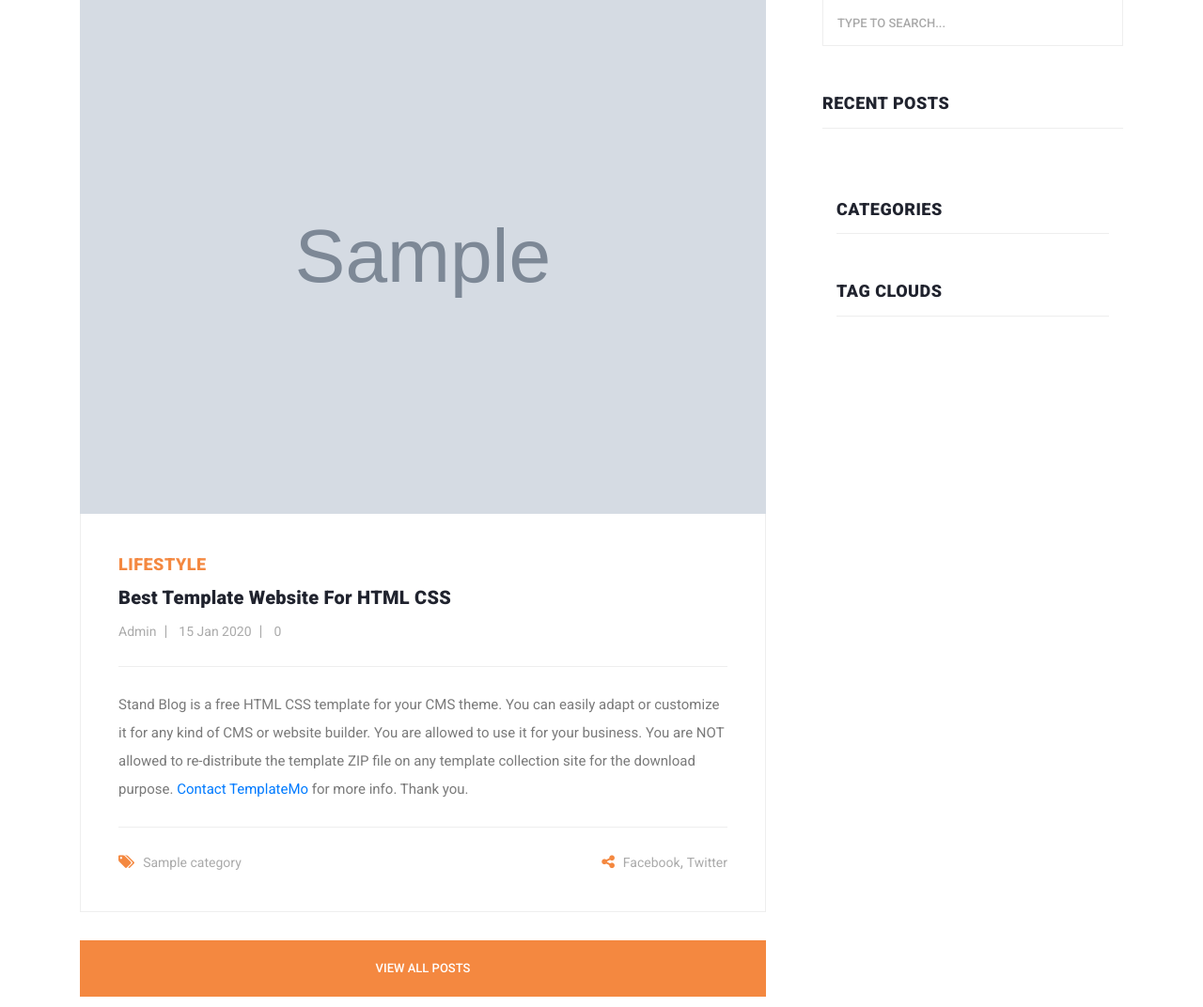
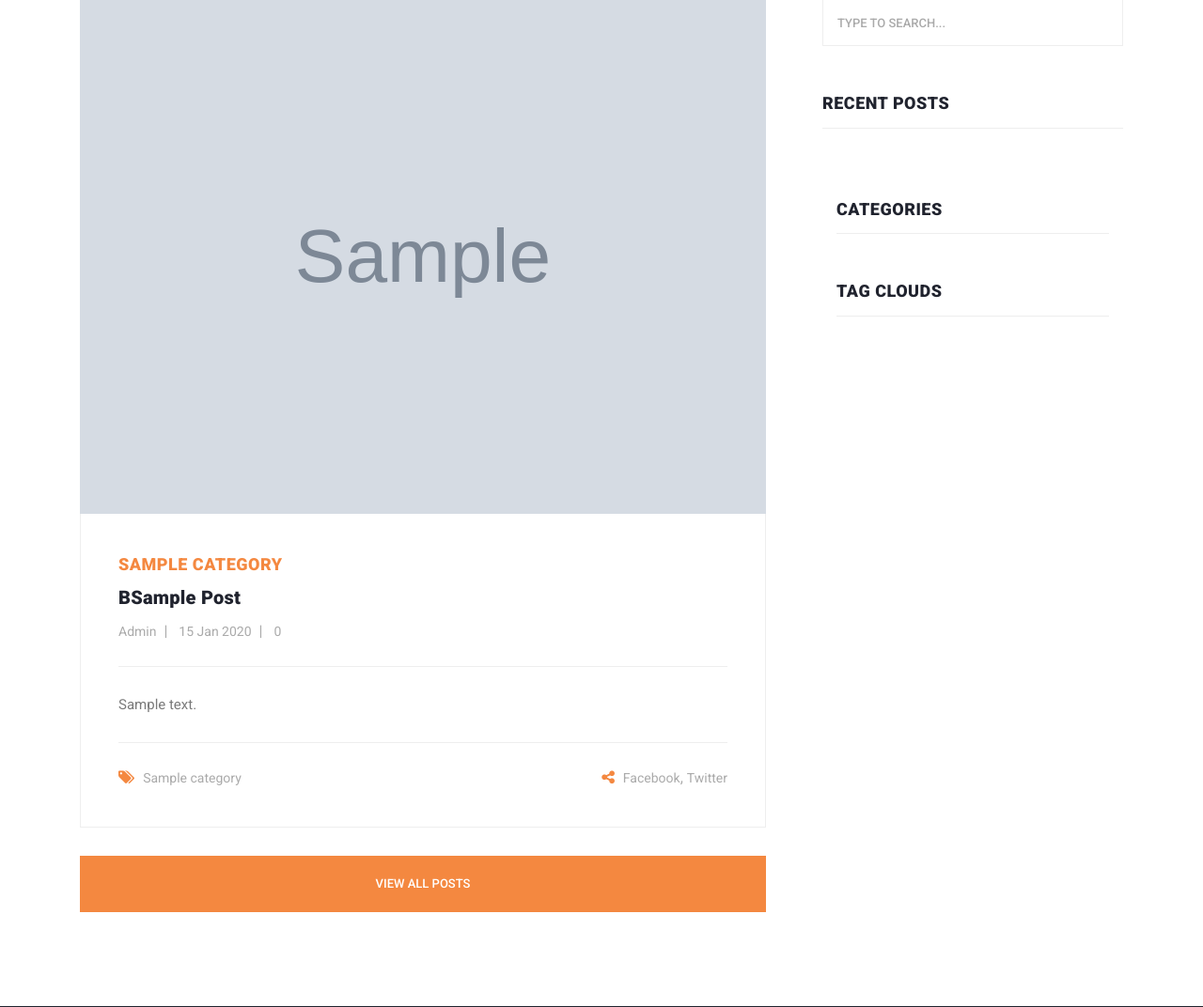
Before and after one commit to mohifk/mysite, a Django app: page / in a window 1280 px wide. Shown: the part 747-1819 px from the top of the page at 94% size. Run offline with Django 4.2, Linux system fonts and the light colour scheme; tables that the repository leaves empty hold one stand-in row (values such as "Sample post"); grey boxes marked "Sample" are stand-in pictures; some libraries are stand-ins or nearby versions.

Commit message:
Update blog_lastpost_home.html

```diff
--- a/templates/website_temp/blog_lastpost_home.html
+++ b/templates/website_temp/blog_lastpost_home.html
@@ -7,14 +7,14 @@
       <img src="{{post.image.url}}" alt="">
     </div>
     <div class="down-content">
-      <span>Lifestyle</span>
-      <a href="post-details.html"><h4>Best Template Website for HTML CSS</h4></a>
+      <span>{{post.category.all|join:' , '}}</span>
+      <a href="{% url 'blog:single' pid=post.id %}"><h4>B{{post.title}}</h4></a>
       <ul class="post-info">
         <li><a href="#">Admin</a></li>
         <li><a href="#">{{post.publish_date|date:"d M Y"}}</a></li>
         <li><a href="#">{{comments|length}}</a></li>
       </ul>
-      <p>Stand Blog is a free HTML CSS template for your CMS theme. You can easily adapt or customize it for any kind of CMS or website builder. You are allowed to use it for your business. You are NOT allowed to re-distribute the template ZIP file on any template collection site for the download purpose. <a rel="nofollow" href="https://templatemo.com/contact" target="_parent">Contact TemplateMo</a> for more info. Thank you.</p>
+      <p>{{post.content|safe}} <a rel="nofollow" href="#" target="_parent"></a> </p>
       <div class="post-options">
         <div class="row">
           <div class="col-6">
@@ -50,6 +50,6 @@
 
 <div class="col-lg-12">
   <div class="main-button">
-    <a href="blog.html">View All Posts</a>
+    <a href="#">View All Posts</a>
   </div>
 </div>
```
